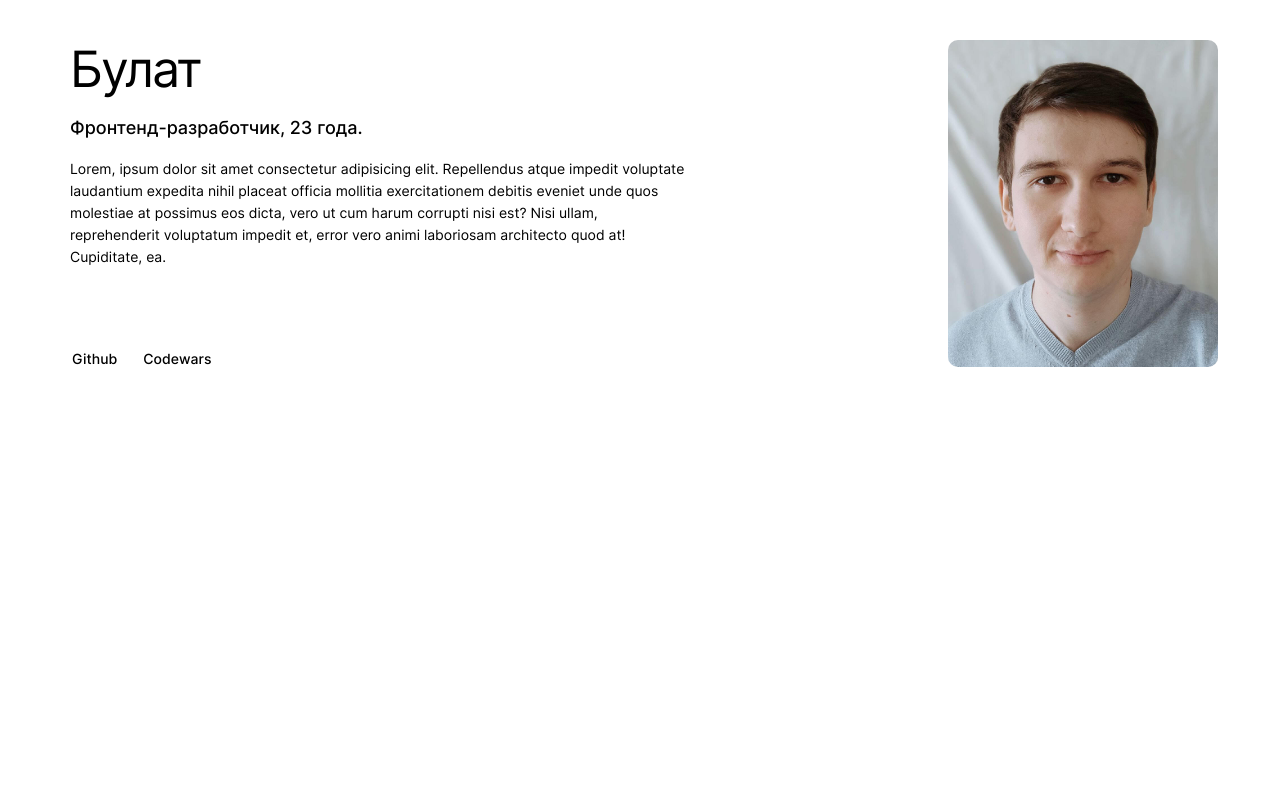
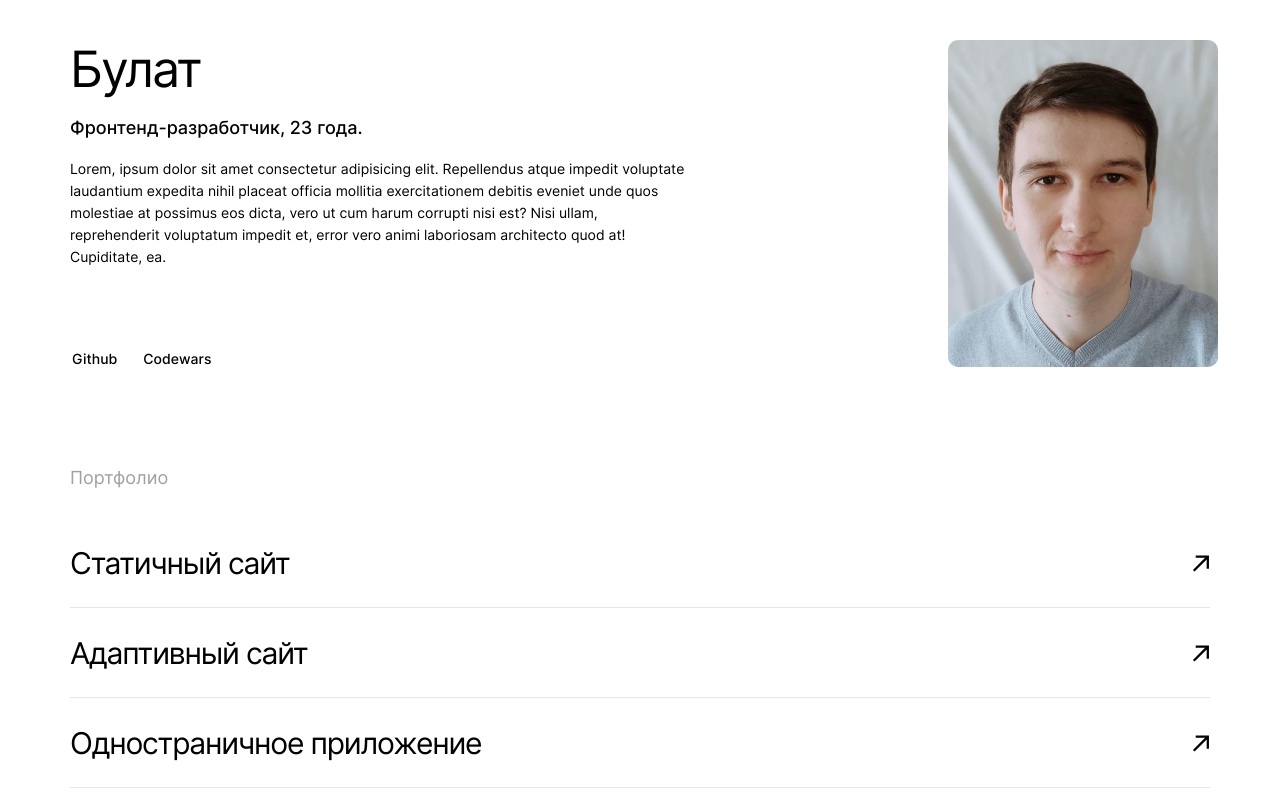
Before and after one commit to XcQuake/movies-explorer-frontend, a React (Create React App) app: page / in a window 1280 px wide. Shown: the part 2045-2845 px from the top of the page. Before the commit the page ends 2513 px from the top, so only its background shows below. Built offline with nearby package versions, Linux system fonts and the light colour scheme.

Commit message:
feat: add Portfolio component markup

```diff
--- a/src/components/Main/Main.js
+++ b/src/components/Main/Main.js
@@ -3,6 +3,7 @@ import Promo from '../Promo/Promo';
 import AboutProject from '../AboutProject/AboutProject';
 import Techs from '../Techs/Techs';
 import AboutMe from '../AboutMe/AboutMe';
+import Portfolio from '../Portfolio/Portfolio';
 
 function Main() {
   return (
@@ -11,6 +12,7 @@ function Main() {
       <AboutProject />
       <Techs />
       <AboutMe />
+      <Portfolio />
     </main>
   );
 }
--- /dev/null
+++ b/src/components/Portfolio/Portfolio.css
@@ -0,0 +1,92 @@
+.portfolio__wrapper {
+  width: 100%;
+  max-width: 1140px;
+  padding: 0 14px 70px;
+  display: flex;
+  flex-direction: column;
+  gap: 40px;
+}
+
+.portfolio__title {
+  margin: 0;
+  font-weight: 400;
+  font-size: 14px;
+  line-height: 20px;
+  color: #A0A0A0;
+}
+
+.portfolio__list {
+  margin: 0;
+  padding: 0;
+  list-style: none;
+  display: flex;
+  flex-direction: column;
+  gap: 20px;
+}
+
+.portfolio__link {
+  color: #000;
+  text-decoration: none;
+  font-weight: 400;
+  font-size: 18px;
+  line-height: 28px;
+  letter-spacing: -0.04em;
+  display: flex;
+  justify-content: space-between;
+  align-items: center;
+  padding-bottom: 19px;
+  border-bottom: 1px solid #E6E6E6;
+  opacity: 1;
+  transition: 0.2s ease-out;
+  box-sizing: border-box;
+}
+
+.portfolio__link:hover {
+  opacity: 0.7;
+}
+
+.portfolio__link:focus {
+  outline: none;
+  box-shadow: 0 0 0 2px #3456F3;
+  padding-left: 5px;
+  padding-right: 5px;
+  color: #3456F3;
+}
+
+.portfolio__arrow-icon {
+  width: 12px;
+  height: 12px;
+  background-image: url(../../images/arrow.svg);
+  color: #3456F3;
+  background-repeat: no-repeat;
+  background-size: contain;
+}
+
+@media (min-width: 768px) {
+  .portfolio__wrapper {
+    padding: 0 50px 90px;
+    gap: 50px;
+  }
+
+  .portfolio__title {
+    font-size: 18px;
+    line-height: 20px;
+  }
+
+  .portfolio__link {
+    font-size: 28px;
+    line-height: 50px;
+  }
+
+  .portfolio__arrow-icon {
+    width: 18px;
+    height: 18px;
+  }
+}
+
+@media (min-width: 1024px) {
+  .portfolio__link {
+    font-size: 30px;
+    line-height: 50px;
+  }
+}
--- /dev/null
+++ b/src/components/Portfolio/Portfolio.js
@@ -0,0 +1,45 @@
+import './Portfolio.css';
+
+function Portfolio() {
+  return (
+    <section className='portfolio section'>
+      <div className='portfolio__wrapper'>
+        <h2 className='portfolio__title'>Портфолио</h2>
+        <ul className='portfolio__list'>
+          <li className='portfolio__list-element'>
+            <a
+              className='portfolio__link'
+              href='https://xcquake.github.io/how-to-learn/'
+              target='_blank'
+              rel="noreferrer"
+            >
+              Статичный сайт <div className='portfolio__arrow-icon' />
+            </a>
+          </li>
+          <li className='portfolio__list-element'>
+            <a
+              className='portfolio__link'
+              href='https://xcquake.github.io/russian-travel/index.html'
+              target='_blank'
+              rel="noreferrer"
+            >
+              Адаптивный сайт <div className='portfolio__arrow-icon' />
+            </a>
+          </li>
+          <li className='portfolio__list-element'>
+            <a
+              className='portfolio__link'
+              href='https://xcquake.github.io/mesto/'
+              target='_blank'
+              rel="noreferrer"
+            >
+              Одностраничное приложение <div className='portfolio__arrow-icon' />
+            </a>
+          </li>
+        </ul>
+      </div>
+    </section>
+  );
+}
+
+export default Portfolio;
```
Also changed, not shown: src/images/arrow.svg (added).
